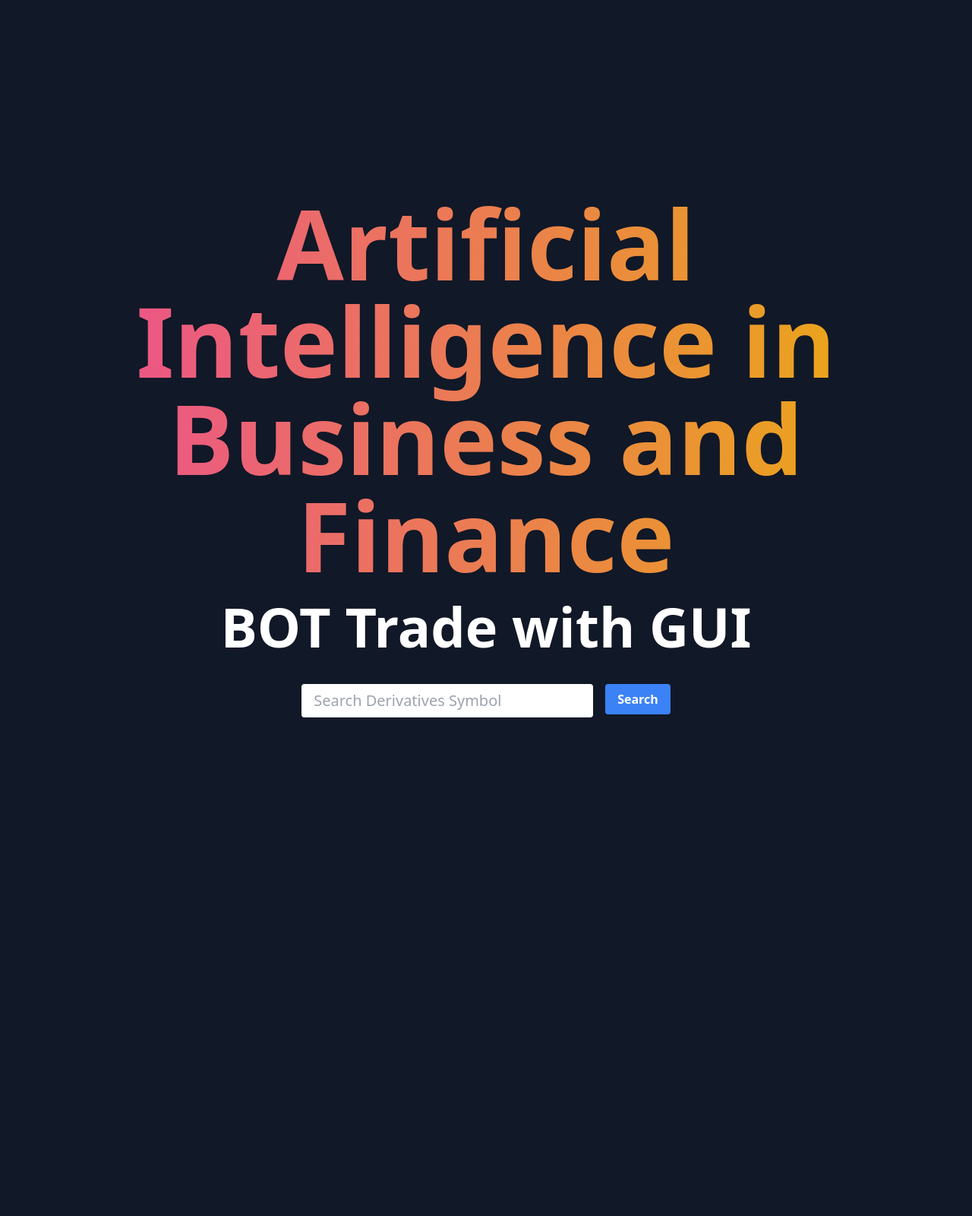
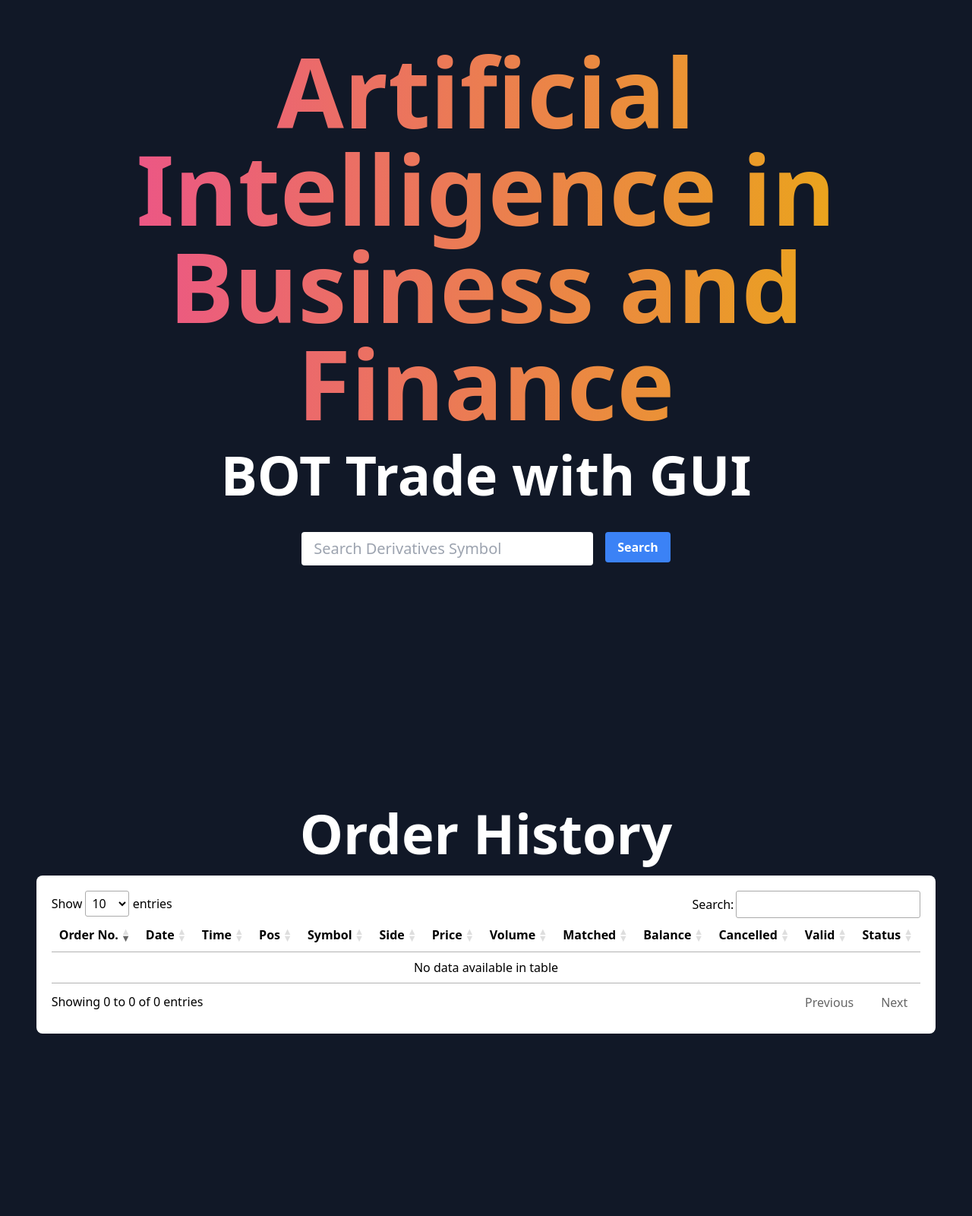
Before and after one commit to Poonnachit/ai_fin, a Flask app: template templates/index.html in a window 1280 px wide. Shown: the whole page at 76% size. Before the commit the page ends 944 px from the top, so only its background shows below. Run offline with Flask 3, Linux system fonts and the light colour scheme; the template is opened without the code that fills it, so the values that code supplies are empty; some libraries are stand-ins or nearby versions.

Commit message:
add candlestick

```diff
--- a/main.py
+++ b/main.py
@@ -1,7 +1,6 @@
 from fastapi import FastAPI, HTTPException
 from fastapi.middleware.wsgi import WSGIMiddleware
-from flask import Flask, request, render_template
-from markupsafe import escape
+from flask import Flask, render_template
 import settrade_v2
 from datetime import datetime
 from settrade_v2.errors import SettradeError
@@ -19,7 +18,8 @@ flask_app = Flask(__name__)
 
 @flask_app.route("/")
 def flask_main():
-    return render_template("index.html")
+    orders = get_all_orders()
+    return render_template("index.html", orders=orders)
 
 
 @flask_app.route("/dashboard/<symbol>")
@@ -30,18 +30,39 @@ def hello(symbol: str = ""):
 app = FastAPI()
 
 investor = settrade_v2.Investor(
-    app_id="020NpmB0KMjKbxEp",
-    app_secret="ANmF2t227O0lZTKScLcXEIWfbhIxOl0Mr+UkVCRJ315b",
+    app_id="vUc1eWD7czqD3jxe",
+    app_secret="AI9WU6VBoVz6KABgCUikAFCh175K0H5Pmt0lN0RRLSN7",
     broker_id="SANDBOX",
     app_code="SANDBOX",
     is_auto_queue=False,
 )
 
 deri = investor.Derivatives(account_no="64160038-D")
+market = investor.MarketData()
+
+
+@app.get("/api/candlestick/{symbol}/{interval}/{start}/{end}")
+def get_candlestick(symbol: str, interval: str, start: str, end: str):
+    try:
+        data = market.get_candlestick(
+            symbol=symbol, interval=interval, limit=None, start=start, end=end
+        )
+    except SettradeError as e:
+        raise HTTPException(status_code=404, detail=str(e))
+    return data
+
+
+@app.get("/api/orders")
+def get_all_orders():
+    try:
+        orders = sorted(deri.get_orders(), key=lambda d: d["orderNo"], reverse=True)
+    except SettradeError as e:
+        raise HTTPException(status_code=404, detail=str(e))
+    return orders
 
 
 @app.get("/api/current_quote/{symbol}")
-def read_main(symbol: str) -> dict:
+def current_quote(symbol: str) -> dict:
     # try to get current price of symbol
     try:
         price = get_quote(symbol)
@@ -51,39 +72,46 @@ def read_main(symbol: str) -> dict:
     dt_string = now.strftime("%d/%m/%Y %H:%M:%S")
     return {"symbol": symbol, "price": price, "datetime": dt_string}
 
+
 @app.get("/api/buy/{symbol}/{qty}")
 def buy(symbol: str, qty: int):
     try:
         order = deri.place_order(
-                    pin="000000",
-                    symbol=symbol,
-                    side="Long",
-                    position="Open",
-                    price_type="Limit",
-                    price=get_quote(symbol),
-                    volume=qty,
-                )
+            pin="000000",
+            symbol=symbol,
+            side="Long",
+            position="Open",
+            price_type="Limit",
+            price=get_quote(symbol),
+            volume=qty,
+        )
+        print(order)
     except SettradeError as e:
         raise HTTPException(status_code=400, detail=str(e))
 
     return order
 
+
 @app.get("/api/sell/{symbol}/{qty}")
 def sell(symbol: str, qty: int):
     try:
         order = deri.place_order(
-                    pin="000000",
-                    symbol=symbol,
-                    side="Short",
-                    position="Open",
-                    price_type="Limit",
-                    price=get_quote(symbol),
-                    volume=qty,
-            )
+            pin="000000",
+            symbol=symbol,
+            side="Short",
+            position="Open",
+            price_type="Limit",
+            price=get_quote(symbol),
+            volume=qty,
+        )
     except SettradeError as e:
         raise HTTPException(status_code=400, detail=str(e))
     return order
 
 
+app.mount("/public", WSGIMiddleware(flask_app))
 
-app.mount("/public", WSGIMiddleware(flask_app))
+if __name__ == "__main__":
+    import uvicorn
+
+    uvicorn.run("main:app", host="127.0.0.1", port=8000, reload=True)
--- a/templates/index.html
+++ b/templates/index.html
@@ -14,21 +14,25 @@
     <script src="https://cdn.tailwindcss.com"></script>
     <script src="https://code.jquery.com/jquery-3.7.1.slim.min.js"
         integrity="sha256-kmHvs0B+OpCW5GVHUNjv9rOmY0IvSIRcf7zGUDTDQM8=" crossorigin="anonymous"></script>
+    <link rel="stylesheet" href="https://cdn.datatables.net/2.0.0/css/dataTables.dataTables.css" />
+    <script src="https://cdn.datatables.net/2.0.0/js/dataTables.js"></script>
 </head>
 
-<body class="bg-gray-900 text-white">
+<body class="bg-gray-900">
+    <div class="flex justify-center items-center h-screen w-screen">
+        <div class="">
             <h1
-        class="text-center text-9xl font-bold mt-64 bg-gradient-to-r from-pink-500 to-yellow-500 bg-clip-text text-transparent">
+                class="text-center text-9xl font-bold bg-gradient-to-r from-pink-500 to-yellow-500 bg-clip-text text-transparent">
                 Artificial Intelligence in Business and Finance
             </h1>
 
-    <h2 class="text-7xl font-semibold m-5 text-center">
+            <h2 class="text-7xl font-semibold m-5 text-center  text-white">
                 BOT Trade with GUI
             </h2>
             <div class="flex justify-center gap-4 items-start mt-10">
                 <div>
-            <input type="text" class="px-4 py-2 text-black w-96 text-xl rounded" placeholder="Search Derivatives Symbol"
-                id="symbol">
+                    <input type="text" class="px-4 py-2 text-black w-96 text-xl rounded"
+                        placeholder="Search Derivatives Symbol" id="symbol">
                     <div class="text-red-500" id="missing">
                     </div>
 
@@ -37,7 +41,54 @@
                 <button class="bg-blue-500 hover:bg-blue-700 text-white font-bold px-4 py-2 rounded"
                     onclick="submit()">Search</button>
             </div>
+        </div>
+    </div>
+    <div class="flex justify-center items-center h-screen">
+        <div>
+            <h1 class="text-7xl font-semibold m-5 text-center  text-white">Order History</h1>
+            <div class="bg-white p-5 rounded-lg">
+                <table id="table">
+                    <thead>
+                        <tr>
+                            <th>Order No.</th>
+                            <th>Date</th>
+                            <th>Time</th>
+                            <th>Pos</th>
+                            <th>Symbol</th>
+                            <th>Side</th>
+                            <th>Price</th>
+                            <th>Volume</th>
+                            <th>Matched</th>
+                            <th>Balance</th>
+                            <th>Cancelled</th>
+                            <th>Valid</th>
+                            <th>Status</th>
+                        </tr>
+                    </thead>
+                    <tbody>
+                        {% for order in orders %}
+                        <tr>
+                            <td>{{order.orderNo}}</td>
+                            <td>{{order.tradeDate[-2:]}}/{{order.tradeDate[-5:-3]}}</td>
+                            <td>{{order.entryTime[-8:]}}</td>
+                            <td>{{order.position}}</td>
+                            <td>{{order.symbol}}</td>
+                            <td>{{order.side}}</td>
+                            <td>{{order.price}}</td>
+                            <td>{{order.qty}}</td>
+                            <td>{{order.matchQty}}</td>
+                            <td>{{order.balanceQty}}</td>
+                            <td>{{order.cancelQty}}</td>
+                            <td>{{order.validity}}</td>
+                            <td>{{order.showStatus}}</td>
 
+                        </tr>
+                        {% endfor %}
+                    </tbody>
+                </table>
+            </div>
+        </div>
+    </div>
     <script>
         const submit = () => {
             const symbol = $("#symbol").val()
@@ -49,6 +100,11 @@
                 window.location.href = `${base_url}/public/dashboard/${symbol}`
             }
         }
+        $(document).ready(() => {
+            $('#table').DataTable({
+                order: [[0, "desc"]],
+            })
+        })
     </script>
 </body>
 
```
Also changed, not shown: templates/graph.html (+129 -27 lines). Lines whose indentation alone changed are shown as unchanged.
